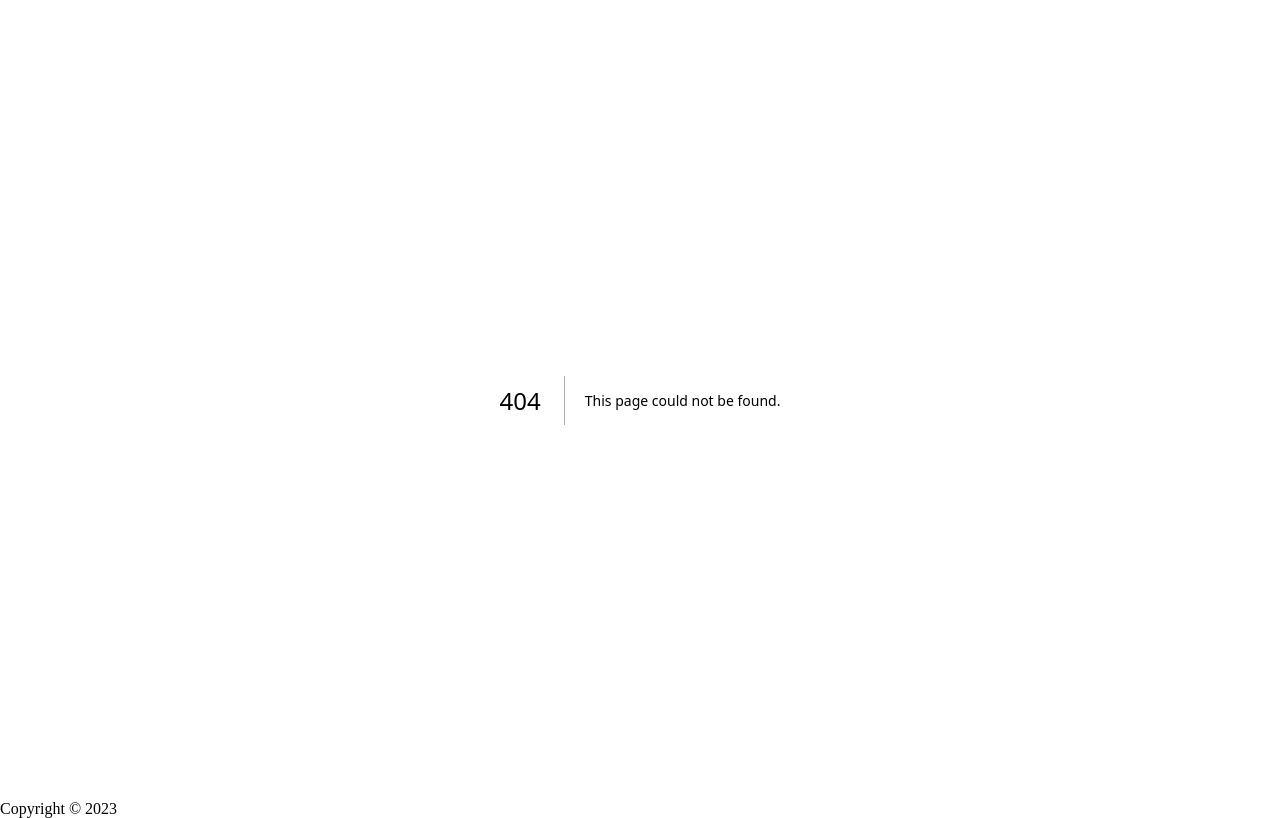
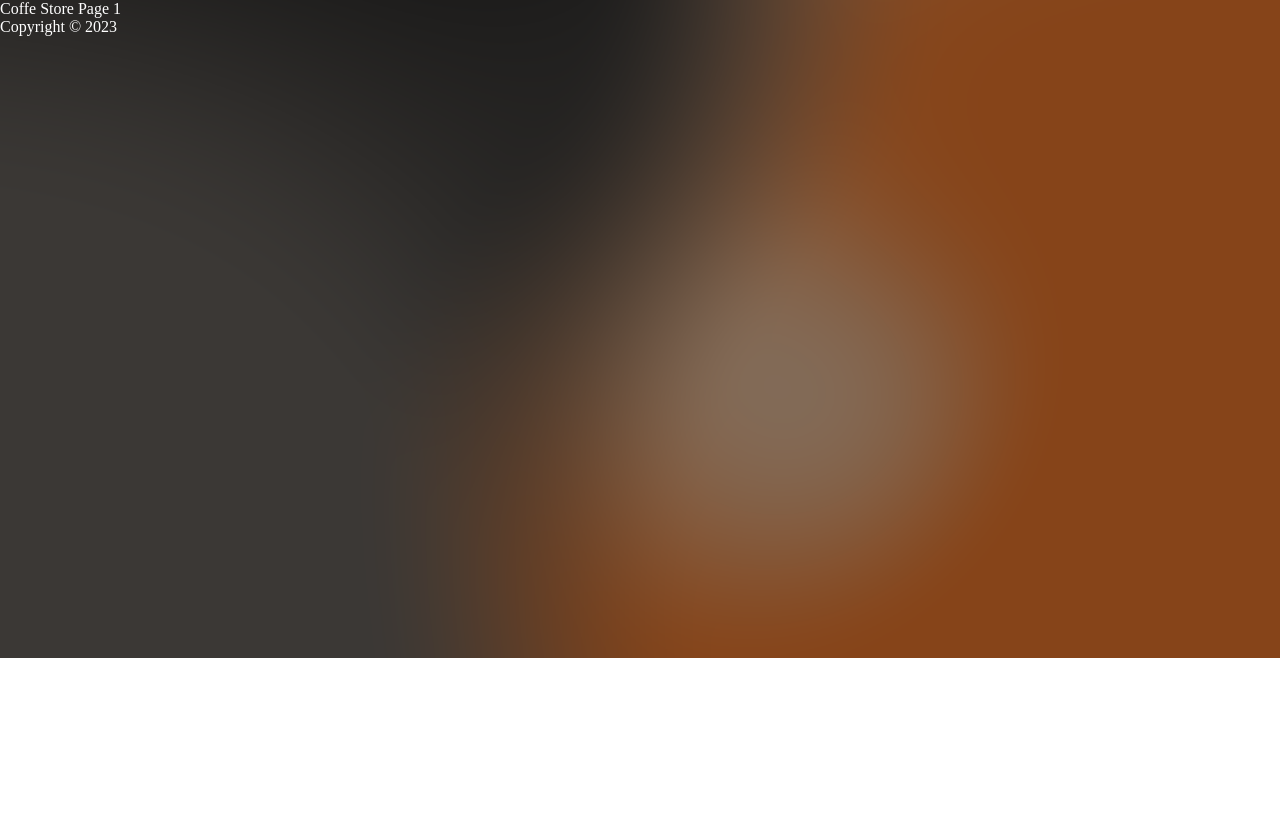
Before and after one commit to Scharif47/coffee-shopee, a Next.js app: page /coffee-store/1 in a window 1280 px wide. Before the commit this address had no page. Built offline with nearby package versions, Linux system fonts and the light colour scheme.

Commit message:
routing implemented

```diff
--- /dev/null
+++ b/src/pages/coffee-store/[pid].js
@@ -0,0 +1,14 @@
+import {useRouter} from 'next/router';
+
+const CoffeStore = () => {
+  const router = useRouter();
+  const {pid} = router.query;
+
+  return (
+    <div>
+      Coffe Store Page {pid}
+    </div>
+  )
+}
+
+export default CoffeStore;
```
